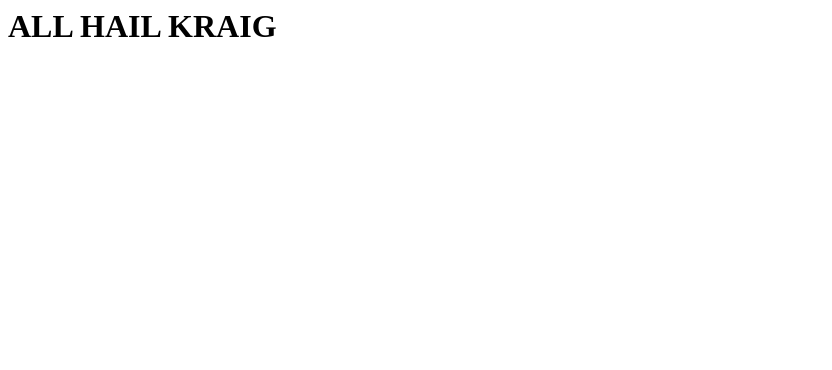
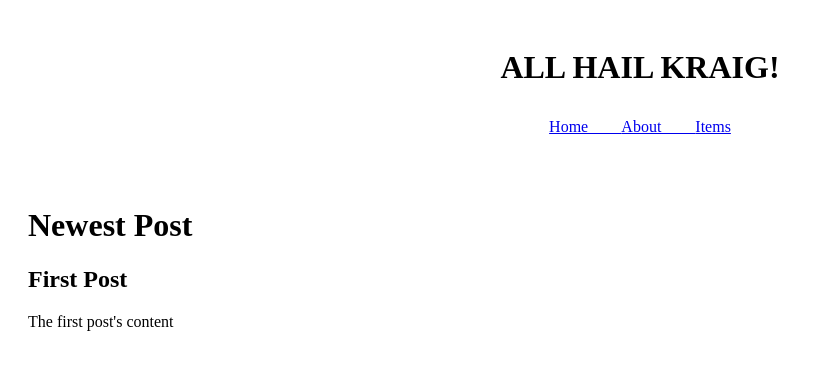
Before and after one commit to vivian-bibliophile9/InventoryAPI, a FastAPI app: page / in a window 1280 px wide. Shown: the top 370 px of the page, without its empty margins (0-832 px from the left). Run offline with FastAPI, Linux system fonts and the light colour scheme.

Commit message:
Update index.html
update on website

```diff
--- a/app/templates/index.html
+++ b/app/templates/index.html
@@ -1,3 +1,75 @@
+<!DOCTYPE html>
 <html>
-    <h1> ALL HAIL KRAIG</h1>
+<head>
+    <title> Inventory Website </title>
+    <link rel="stylesheet" href="style.css" type="text/css/">
+</head>
+<!-- Main HTML body section. -->
+<body>
+    <header>
+        <h1> ALL HAIL KRAIG!</h1>
+        <nav>
+            <a href="domain.tld/home"> Home </a>
+            <a href="domain.tld/about"> About </a>
+            <a href="items"> Items </a>
+
+        </nav>
+    </header>
+    <main>
+        <div class="row">
+            <div class="post-text-box">
+                <h1> Newest Post </h1>
+                <section>
+                    <h1> First Post </h1>
+                    <p> The first post's content </p>
+
+                </section>
+            </div>
+        </div>
+    </main>
+
+</body>
+
+<!--CSS webpage style/format settings.-->
+<style>
+    /*header style*/
+header {
+   text-align: center;
+   padding: 20px;
+}
+/*navigation menu style*/
+nav {
+   text-align: center;
+   word-spacing: 30px;
+   Padding: 10px;
+}
+/*creating the two-column layout*/
+*{
+   box-sizing: border-box;
+}
+.row {
+   display: flex;
+   flex-wrap: wrap;
+}
+.post-text-box {
+   flex: 70%;
+   padding: 20px;
+}
+.profile {
+   flex: 70%;
+   padding: 20px;
+}
+/*profile image and heading style*/
+.profile img {
+   width: 120px;
+   display: block;
+   margin-left: 0;
+   margin-right: 0;
+}
+.profile h1 {
+   text-align: center;
+}
+   </style>
+
+
 </html>
```
